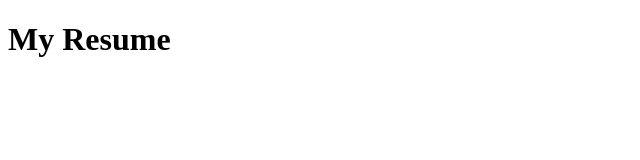
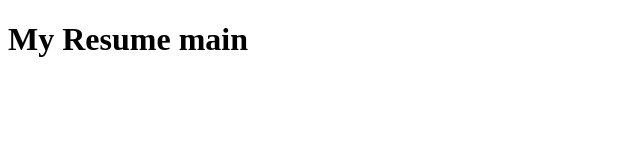
Before and after one commit to m2ehdi/m2ehdi.github.io, a plain HTML site: page index.html in a window 1280 px wide. Shown: the whole page, without its empty margins (0-640 px from the left). Drawn offline with Linux system fonts and the light colour scheme.

Commit message:
push to server for test

```diff
--- a/index.html
+++ b/index.html
@@ -5,7 +5,7 @@
 </head>
 <body>
 
-<h1>My Resume</h1>
+<h1>My Resume main</h1>
 
 </body>
 </html>
```
